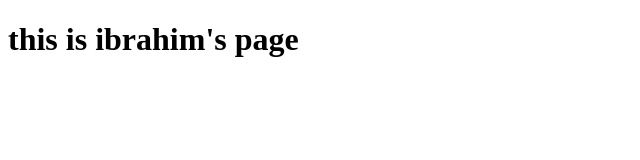
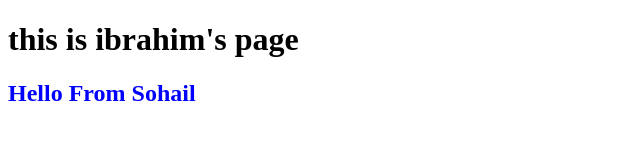
Before and after one commit to SohailElskhawy/HelloTest, a plain HTML site: page index.html in a window 1280 px wide. Shown: the whole page, without its empty margins (0-640 px from the left). Drawn offline with Linux system fonts and the light colour scheme.

Commit message:
edit html -sohail

```diff
--- a/index.html
+++ b/index.html
@@ -8,5 +8,6 @@
 <body>
     <h1>this is ibrahim's page
     </h1>
+    <h2 style="color: blue;">Hello From Sohail</h2>
 </body>
 </html>
```
